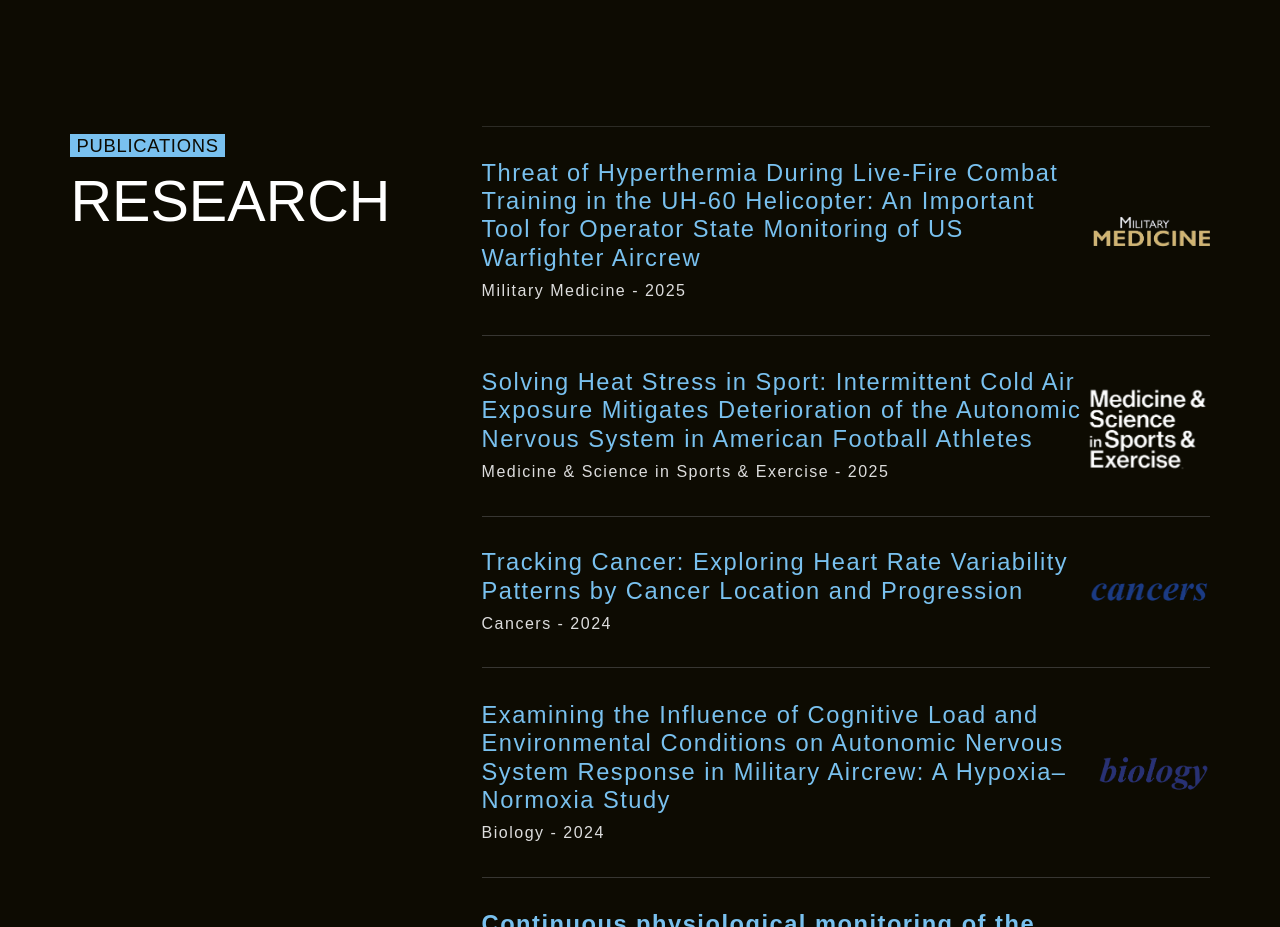
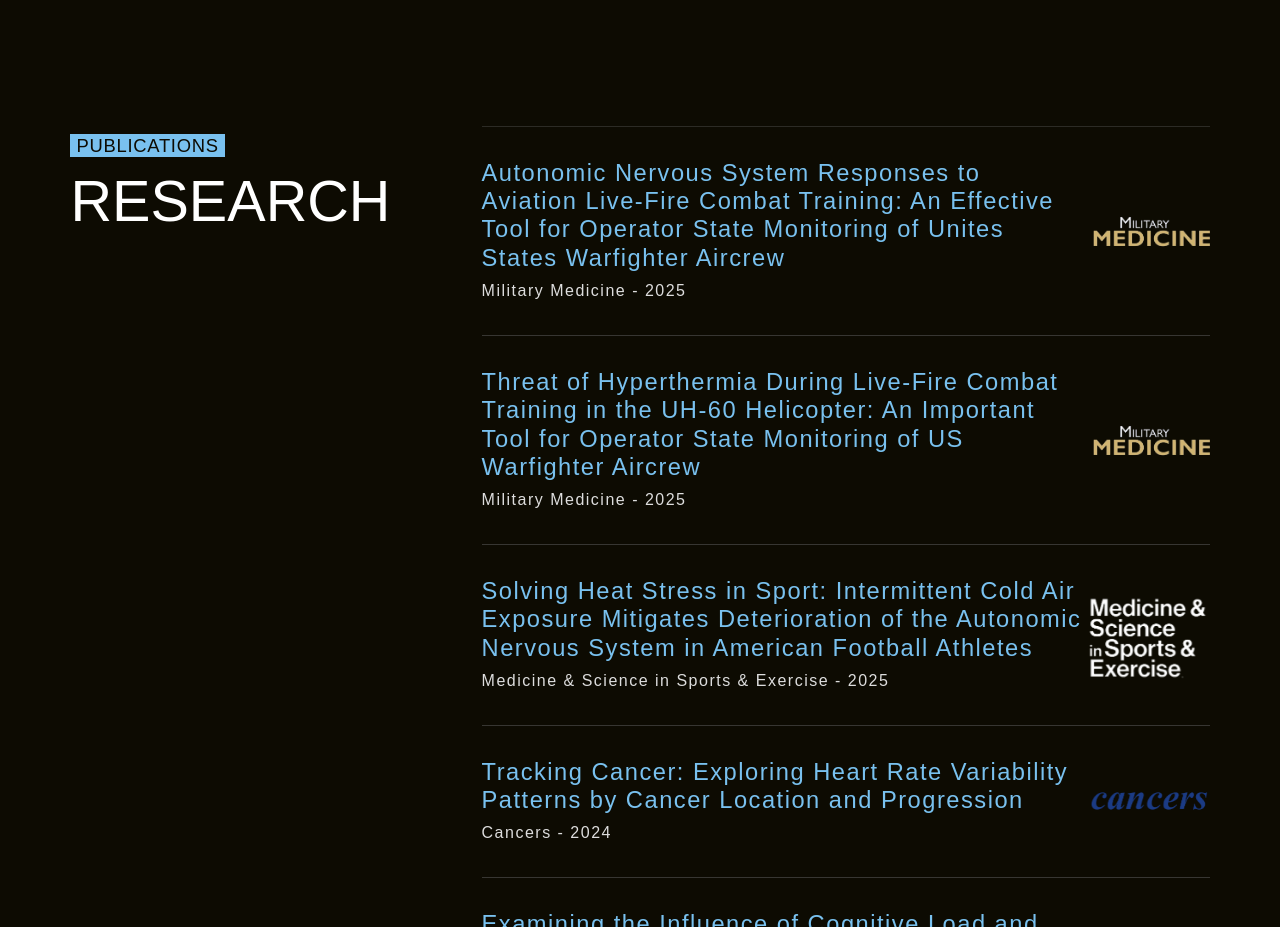
Before and after one commit to gyhhuang/tts, a plain HTML site: page index.html in a window 1280 px wide. Shown: the part 5500-6427 px from the top of the page. Drawn offline with nearby package versions, Linux system fonts and the light colour scheme; a script that the page names is missing.

Commit message:
new_paper2

```diff
--- a/index.html
+++ b/index.html
@@ -282,6 +282,13 @@
         </div>
         <div id="w-node-_4e443d20-20a8-0a95-c0e7-62e1bcd6de58-c67dd619" class="awards-grid">
           <div class="line-2"></div>
+          <a href="https://academic.oup.com/milmed/advance-article-abstract/doi/10.1093/milmed/usaf295/8161491?redirectedFrom=fulltext" class="awards-links-wrapper w-inline-block" target="_blank">
+            <div>
+              <div class="awards-title">Autonomic Nervous System Responses to Aviation Live-Fire Combat Training: An Effective Tool for Operator State Monitoring of Unites States Warfighter Aircrew</div>
+              <div class="awards-subheading">Military Medicine - 2025</div>
+            </div>
+            <div class="awards-logo-wrapper"><img loading="lazy" src="images/militarymedicine.png" alt="" class="awards-logo"></div>
+          </a>
           <a href="https://academic.oup.com/milmed/advance-article-abstract/doi/10.1093/milmed/usaf214/8157270#google_vignette" class="awards-links-wrapper w-inline-block" target="_blank">
             <div>
               <div class="awards-title">Threat of Hyperthermia During Live-Fire Combat Training in the UH-60 Helicopter: An Important Tool for Operator State Monitoring of US Warfighter Aircrew</div>
```
